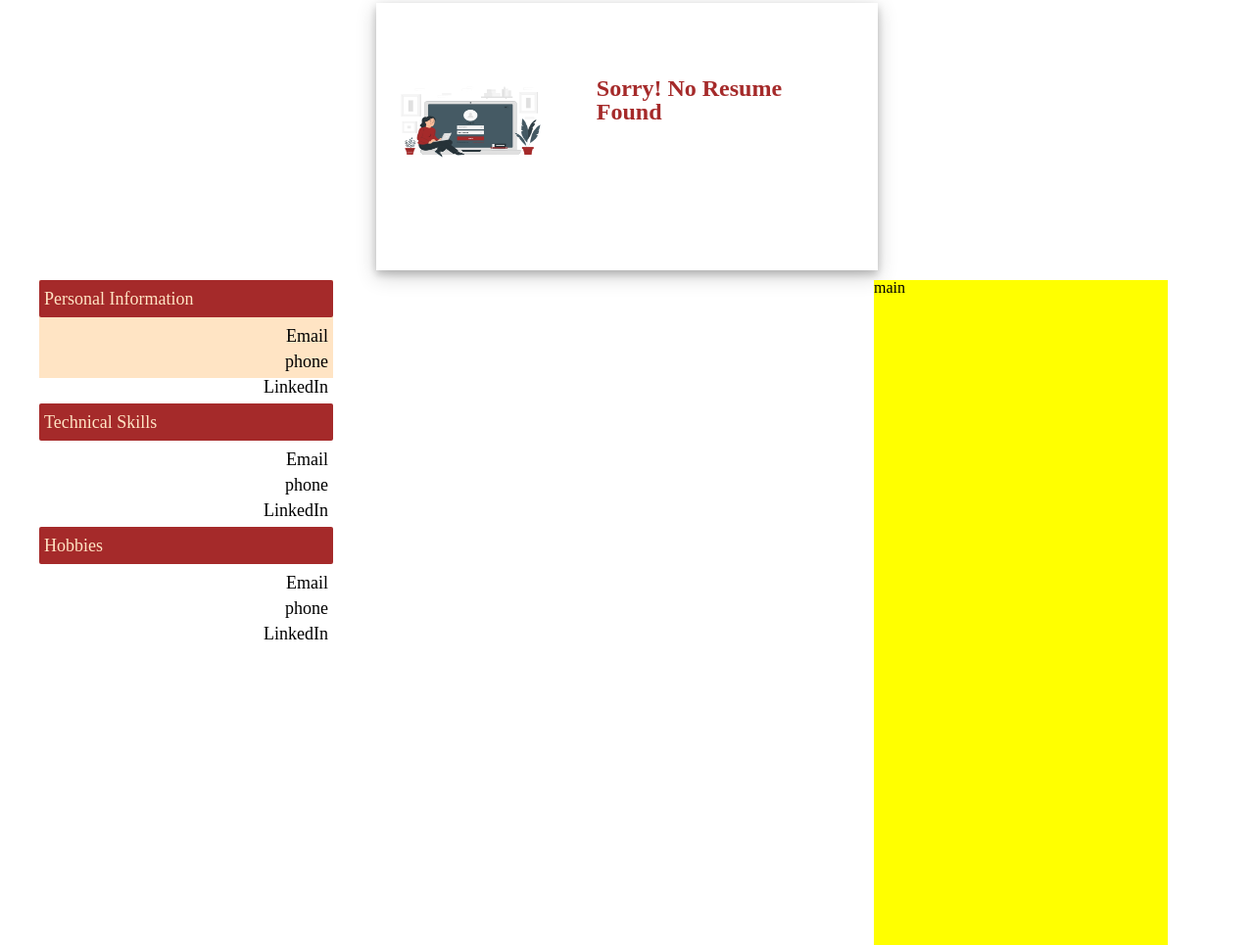
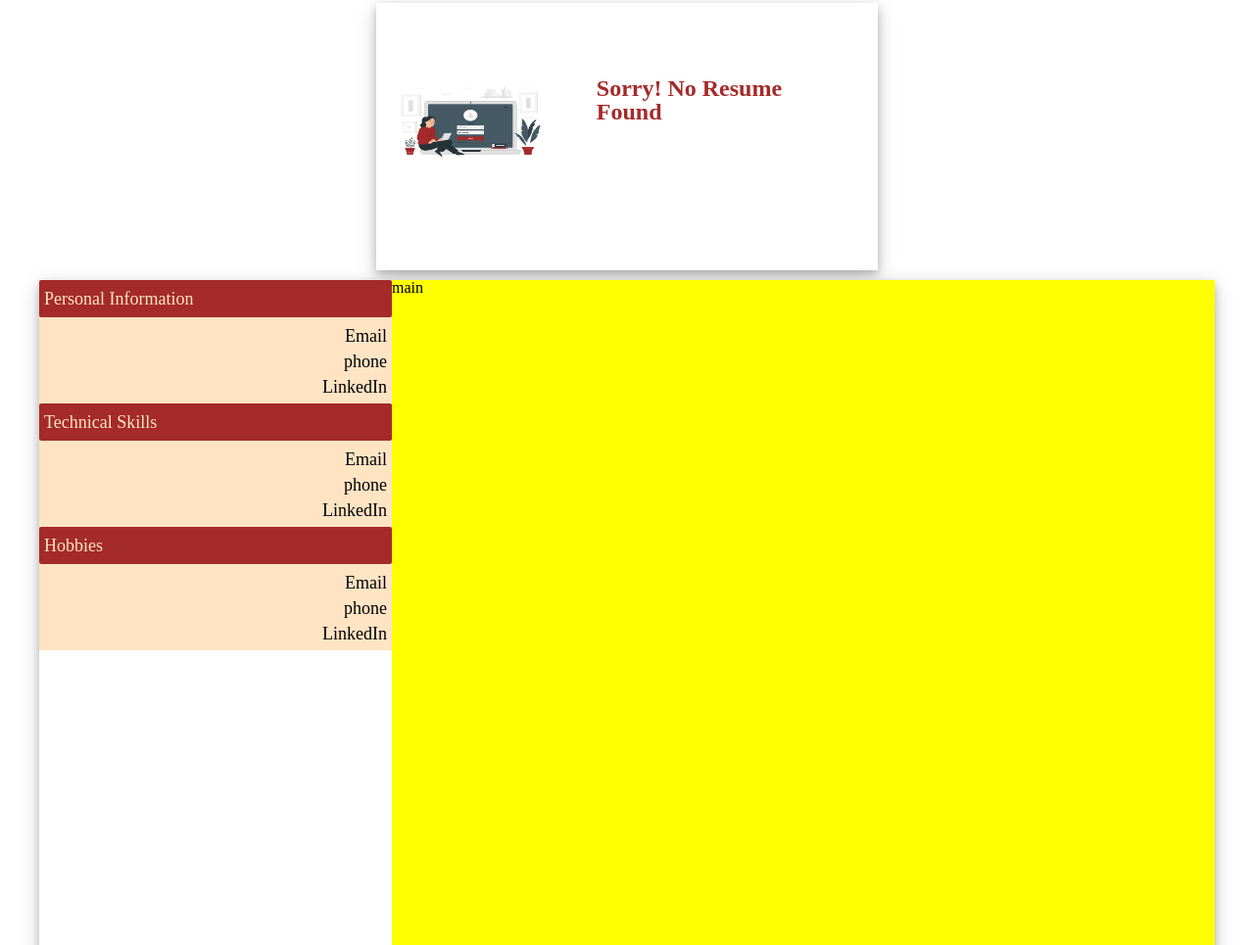
Before and after one commit to kauramanp/G6_JS_GradedProject2, a plain HTML site: page view_resume/view_resume.html in a window 1280 px wide. Shown: the part 195-1160 px from the top of the page at 98% size. Drawn offline with Linux system fonts and the light colour scheme; a script that the page names is missing.

Commit message:
css updated

```diff
--- a/view_resume/view_resume.css
+++ b/view_resume/view_resume.css
@@ -65,13 +65,14 @@ table {
     width: auto;
    */
     margin: 0 auto;
-    height: fit-content;
-    width: 90%;
-    background: green;
+    /* height: 1000px; */
+    /* width: 90%; */
+    /* background: green; */
     margin-top: 10px;
     margin-left: 40px;
     margin-right: 40px;
     margin-bottom: 20px;
+    height: 1400px;
     box-shadow: 0 4px 8px 0 rgba(0, 0, 0, 0.2), 0 6px 20px 0 rgba(0, 0, 0, 0.19);
 }
 
@@ -89,9 +90,9 @@ table {
     padding-bottom: 10px; */
     background-color: #ddd;
     float: left;
-    width: 300px;
-    height: 100px;
-    position: fixed;
+    width: 30%;
+    height: auto;
+
 }
 
 .div_40_column h1 {
@@ -121,6 +122,7 @@ table {
 .main {
     float: right;
     background-color: yellow;
-    width: 300px;
+    /* width: 300px; */
+    width:  70%;
     height: 1400px;
 }
```
